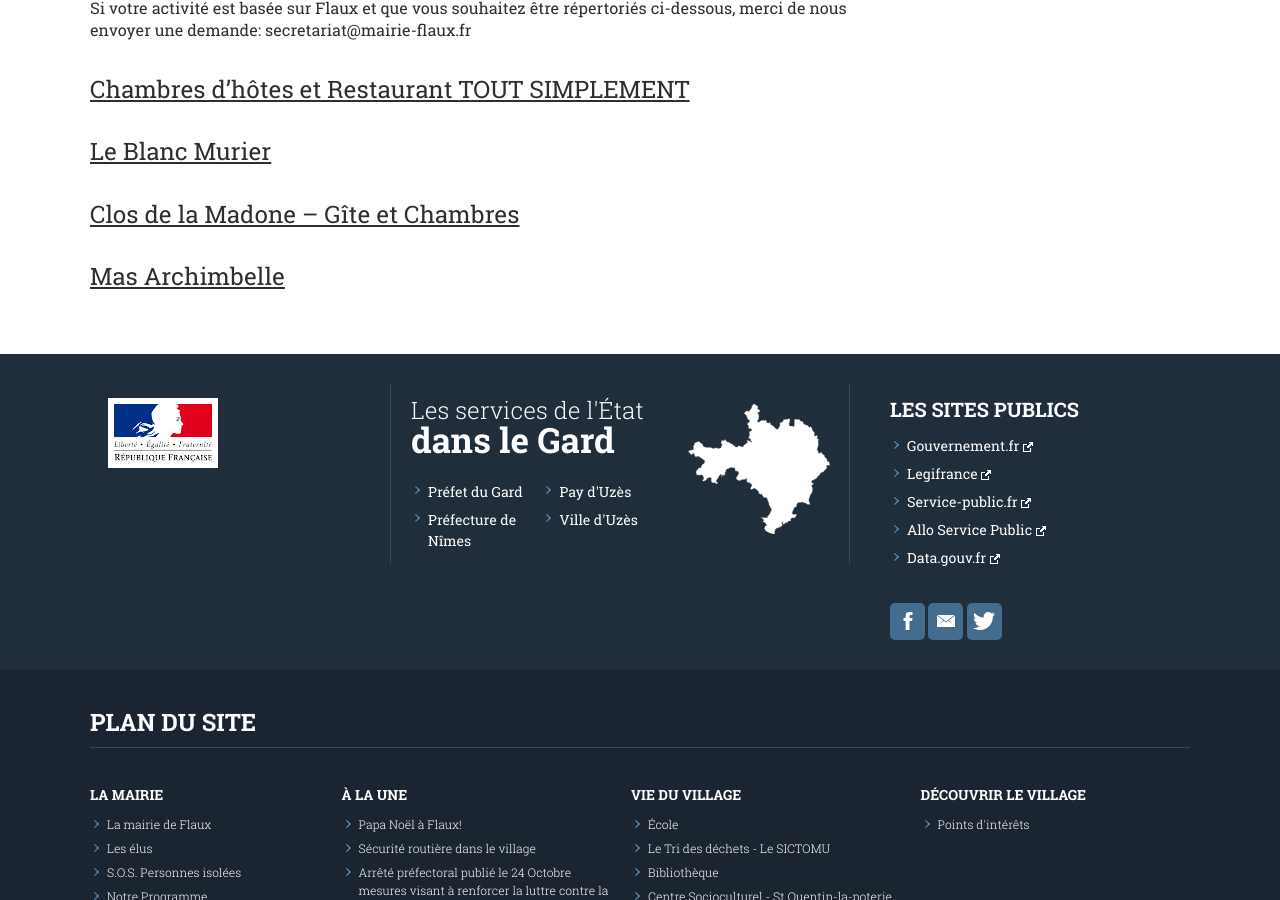
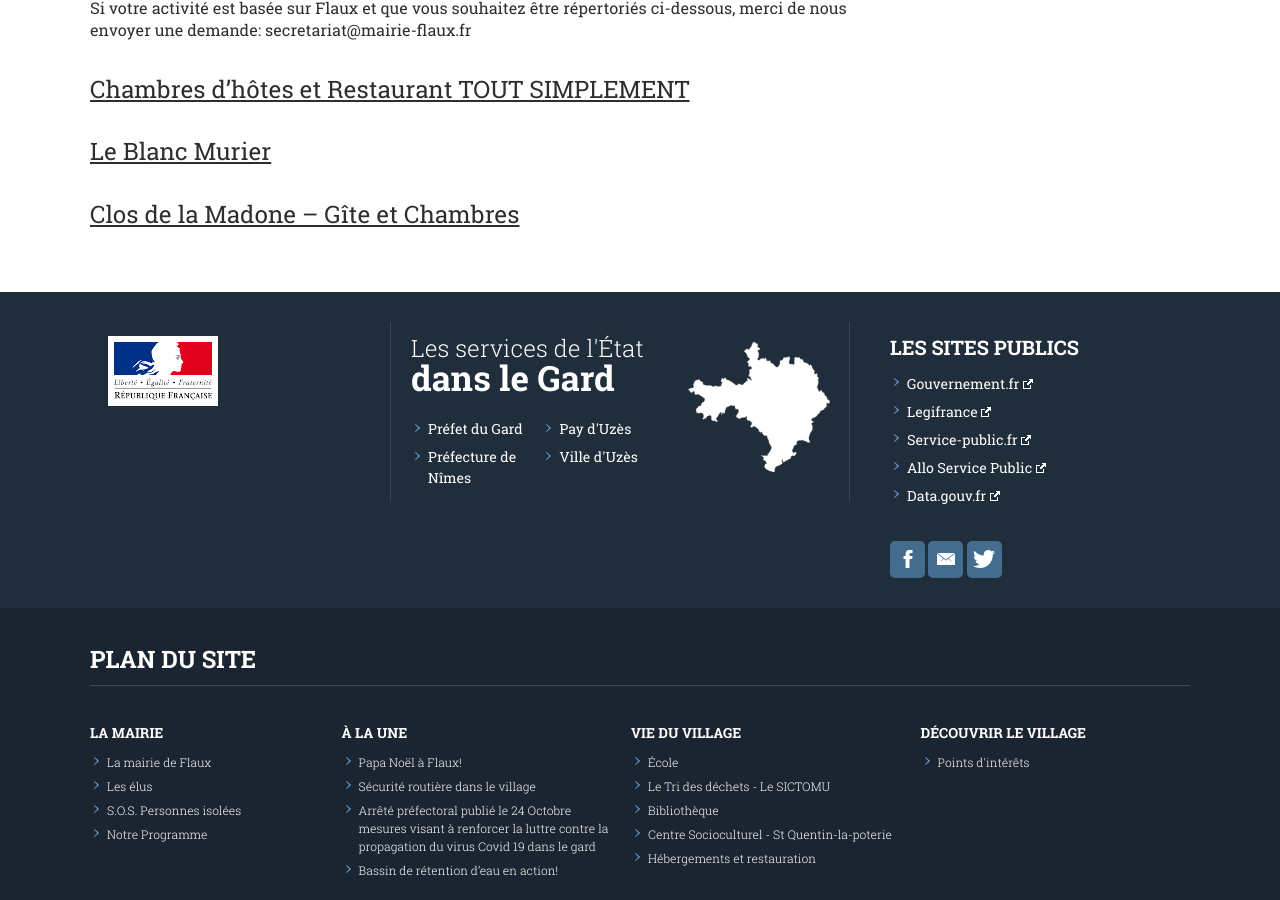
Before and after one commit to Flaux-Village/flaux-village.github.io, a Jekyll site: the page built from hebergements.md, in a window 1280 px wide and 900 px high, scrolled down 608 px. Built offline with Jekyll 4.4.1, drawn with Linux system fonts in a browser that asks for light colours.

Commit message:
Update hebergements.md

```diff
--- a/hebergements.md
+++ b/hebergements.md
@@ -27,4 +27,4 @@ Si votre activité est basée sur Flaux et que vous souhaitez être répertorié
 
 # [Clos de la Madone – Gîte et Chambres](https://closdelamadone.fr/)
 
-# [Mas Archimbelle](http://mas-archimbelle-guest-house.languedoc-hotels.com/en/)
+<!--- # [Mas Archimbelle](http://mas-archimbelle-guest-house.languedoc-hotels.com/en/)--->
```
